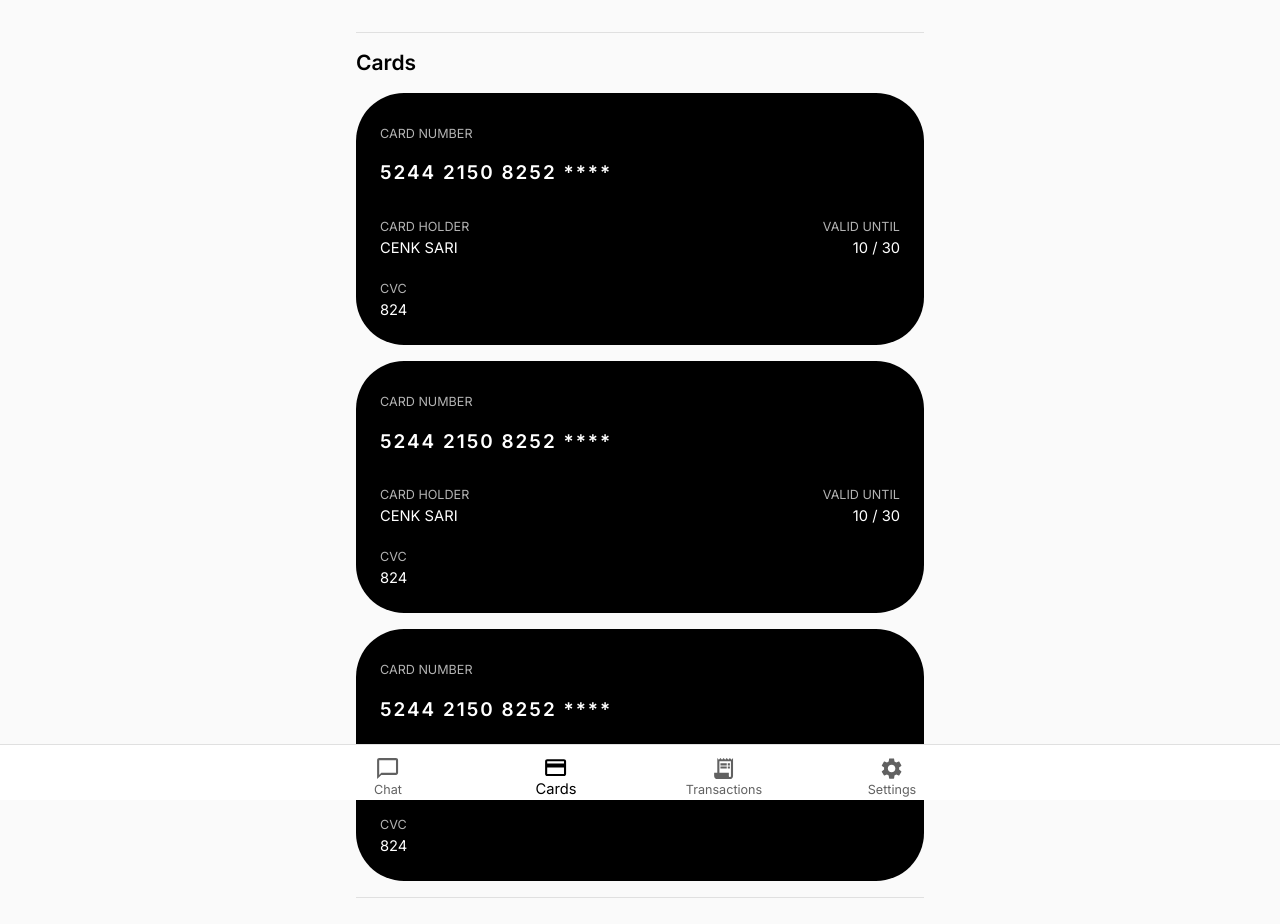
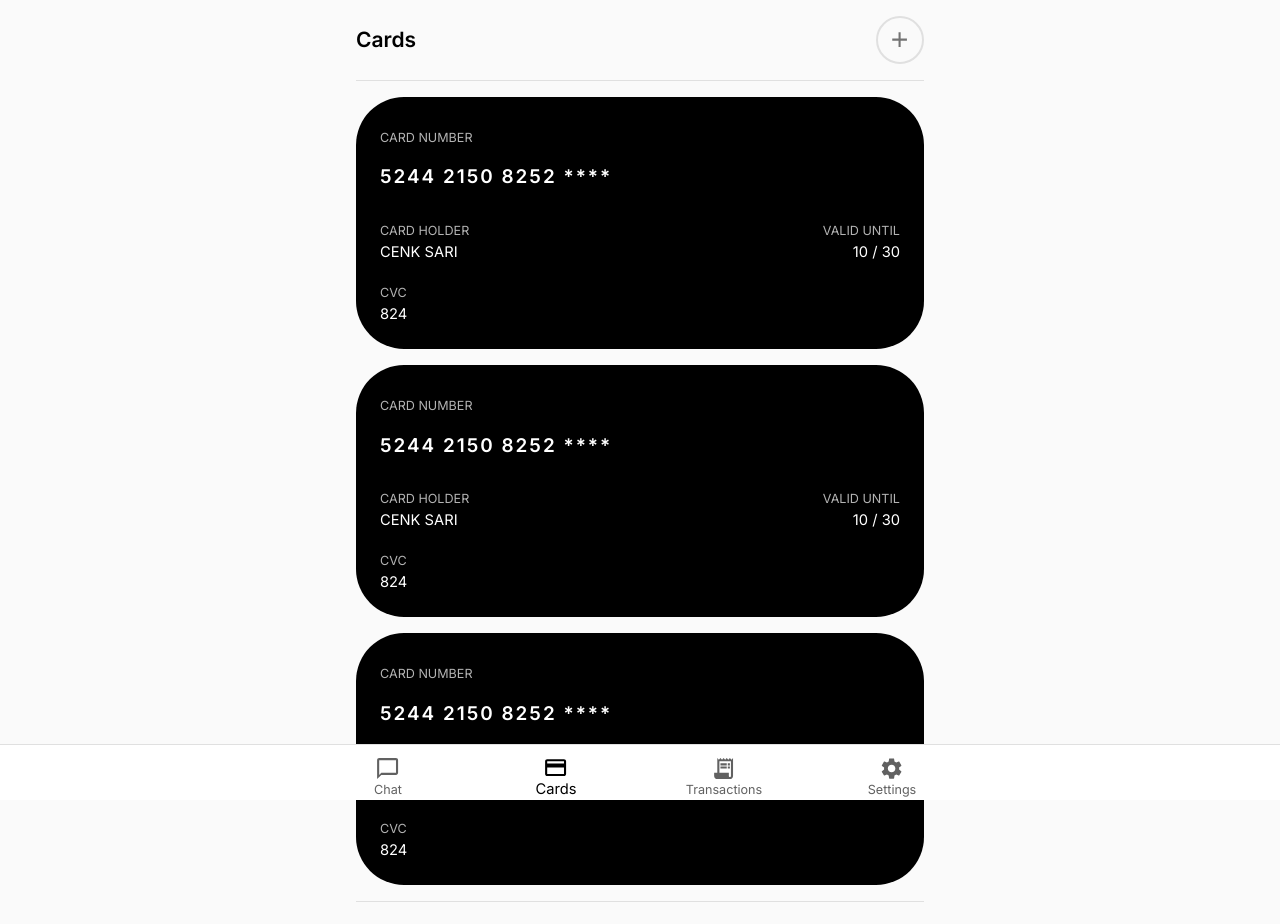
Before and after one commit to parushapradhan/creditcard_recommender, a React (Vite) app: page /cards in a window 1280 px wide. Shown: the top 924 px of the page. Built offline with nearby package versions, Linux system fonts and the light colour scheme.

Commit message:
Add ui for card insertion

```diff
--- a/src/pages/Cards.tsx
+++ b/src/pages/Cards.tsx
@@ -1,15 +1,89 @@
+import { useState } from 'react';
+import Box from '@mui/material/Box';
+import Typography from '@mui/material/Typography';
+import IconButton from '@mui/material/IconButton';
+import Menu from '@mui/material/Menu';
+import MenuItem from '@mui/material/MenuItem';
+import ListItemIcon from '@mui/material/ListItemIcon';
+import ListItemText from '@mui/material/ListItemText';
+import AddIcon from '@mui/icons-material/Add';
+import CreditCardIcon from '@mui/icons-material/CreditCard';
+import QrCodeScannerIcon from '@mui/icons-material/QrCodeScanner';
 import Card from '../components/Card/Card';
 import Layout from '../components/Layout/Layout';
-import History from '../components/History/History';
 import Divider from '../components/Divider/Divider';
-import Typography from '@mui/material/Typography';
 
-const Cards: React.FC = () => (
+const Cards: React.FC = () => {
+  const [anchorEl, setAnchorEl] = useState<null | HTMLElement>(null);
+  const open = Boolean(anchorEl);
+
+  const handlePlusClick = (event: React.MouseEvent<HTMLButtonElement>) => {
+    setAnchorEl(event.currentTarget);
+  };
+  const handleClose = () => setAnchorEl(null);
+
+  const handleScanCard = () => {
+    handleClose();
+    // TODO: open scan card flow (camera / scanner)
+  };
+  const handleAddCardDetails = () => {
+    handleClose();
+    // TODO: open add card details form
+  };
+
+  return (
     <Layout>
-    <Divider />
-    <Typography variant="h5" fontWeight="600" sx={{ mb: 2 }}>
+      <Box
+        sx={{
+          display: 'flex',
+          alignItems: 'center',
+          justifyContent: 'space-between',
+          mb: 2,
+        }}
+      >
+        <Typography variant="h5" fontWeight="600">
           Cards
         </Typography>
+        <IconButton
+          onClick={handlePlusClick}
+          aria-label="Add card"
+          aria-controls={open ? 'add-card-menu' : undefined}
+          aria-haspopup="true"
+          aria-expanded={open ? 'true' : undefined}
+          sx={{
+            border: '2px solid',
+            borderColor: 'divider',
+            borderRadius: '50%',
+            width: 44,
+            height: 44,
+          }}
+        >
+          <AddIcon />
+        </IconButton>
+      </Box>
+      <Menu
+        id="add-card-menu"
+        anchorEl={anchorEl}
+        open={open}
+        onClose={handleClose}
+        MenuListProps={{ 'aria-labelledby': 'add-card-button' }}
+        anchorOrigin={{ vertical: 'bottom', horizontal: 'right' }}
+        transformOrigin={{ vertical: 'top', horizontal: 'right' }}
+      >
+        <MenuItem onClick={handleScanCard}>
+          <ListItemIcon>
+            <QrCodeScannerIcon fontSize="small" />
+          </ListItemIcon>
+          <ListItemText>Scan card</ListItemText>
+        </MenuItem>
+        <MenuItem onClick={handleAddCardDetails}>
+          <ListItemIcon>
+            <CreditCardIcon fontSize="small" />
+          </ListItemIcon>
+          <ListItemText>Add card details</ListItemText>
+        </MenuItem>
+      </Menu>
+      <Divider />
       <Card
         number="5244 2150 8252 ****"
         cvcNumber="824"
@@ -29,9 +103,8 @@ const Cards: React.FC = () => (
         cardHolder="CENK SARI"
       />
       <Divider />
-
-
     </Layout>
   );
+};
 
 export default Cards;
```
Lines whose indentation alone changed are shown as unchanged.
